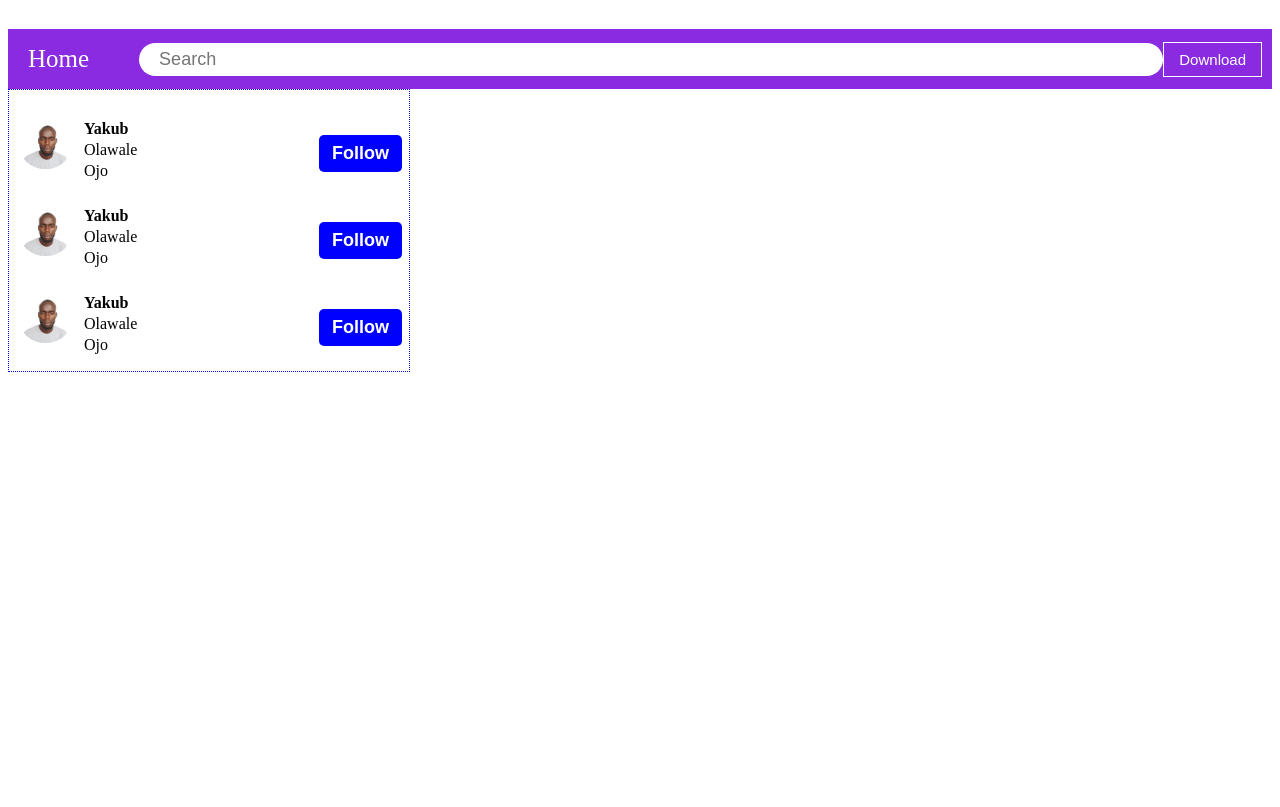
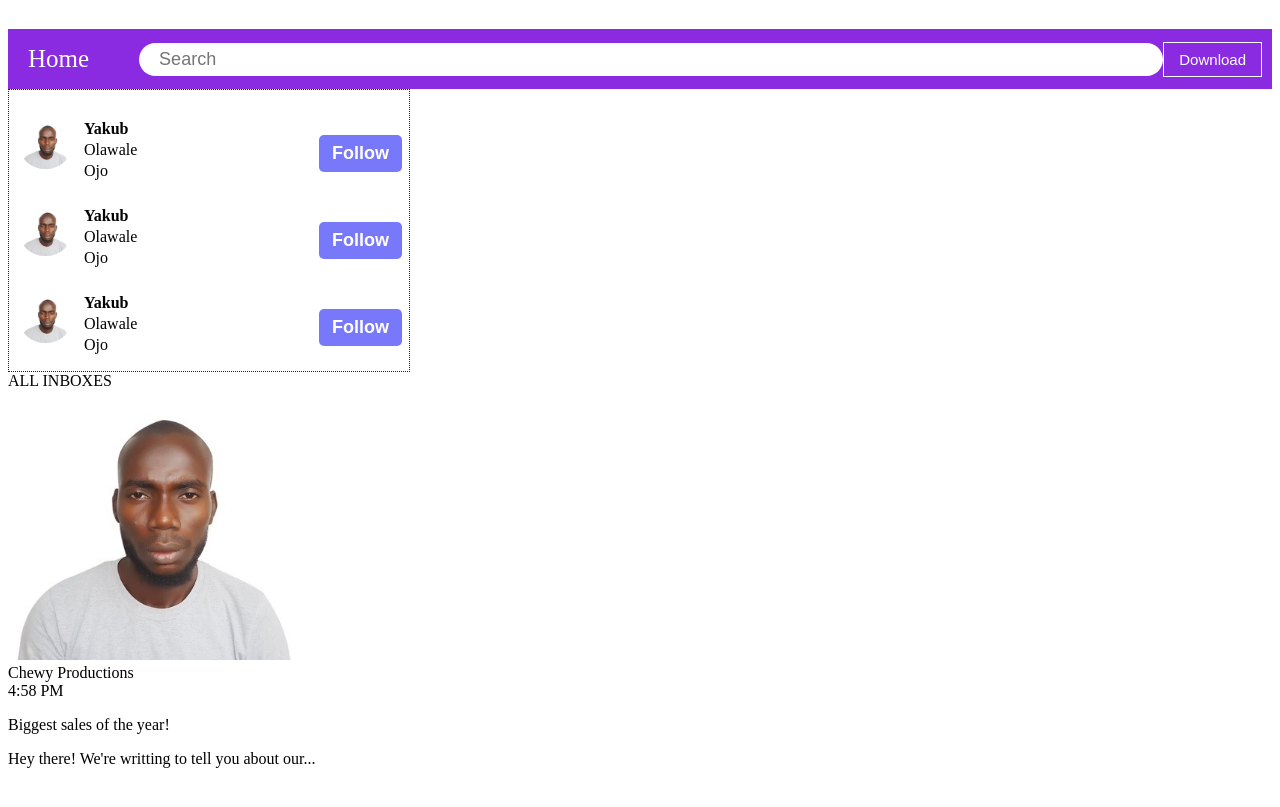
Before and after one commit to Yakub-Ojo/SimpleDevCssTutorials, a plain HTML site: page index.html in a window 1280 px wide. Shown: the part 1080-1887 px from the top of the page. Before the commit the page ends 1752 px from the top, so only its background shows below. Drawn offline with Linux system fonts and the light colour scheme.

Commit message:
html insertions for design 13

```diff
--- a/index.html
+++ b/index.html
@@ -369,7 +369,7 @@
       font-size: 18px;
       padding: 8px 13px;
       font-weight: 600;
-      background-color: blue;
+      background-color: rgb(120, 120, 250);
       color: white;
       border: none;
       border-radius: 5px;">Follow</button>
@@ -412,7 +412,7 @@
       font-size: 18px;
       padding: 8px 13px;
       font-weight: 600;
-      background-color: blue;
+      background-color: rgb(120, 120, 250);
       color: white;
       border: none;
       border-radius: 5px;">Follow</button>
@@ -456,7 +456,7 @@
       font-size: 18px;
       padding: 8px 13px;
       font-weight: 600;
-      background-color: blue;
+      background-color: rgb(120, 120, 250);
       color: white;
       border: none;
       border-radius: 5px;">Follow</button>
@@ -464,6 +464,25 @@
   </div>
     </div>
 
+    <div>
+      <div>ALL INBOXES</div>
+      <div>
+        <div>
+          <img src="passport.jpeg" alt="passport">
+        </div>
+        <div>
+          <div>
+            <div>Chewy Productions</div>
+            <div>4:58 PM</div>
+          </div>
+          <div>
+            <p>Biggest sales of the year!</p>
+            <p>Hey there! We're writting to tell you about our...</p>
+          </div>
+        </div>
+      </div>
+    </div>
+
   </section>
 </body>
 </html>
```
